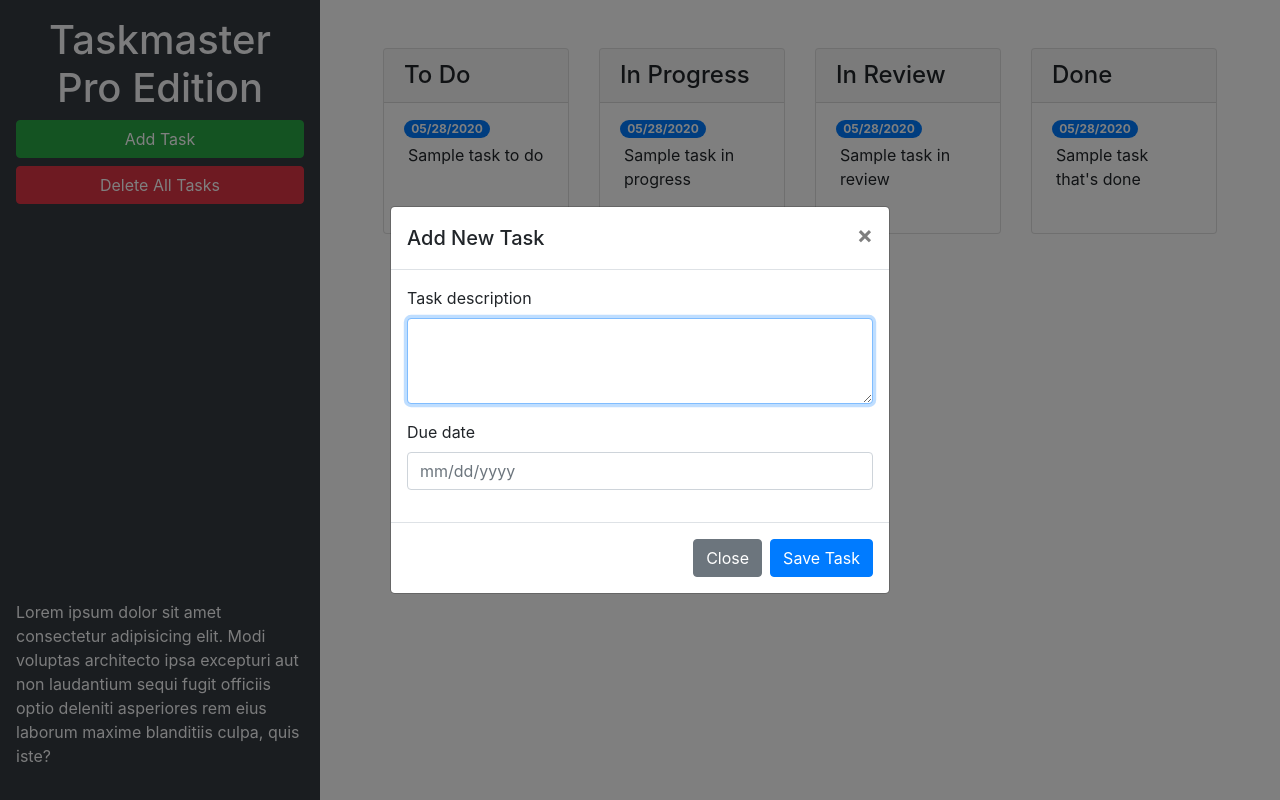
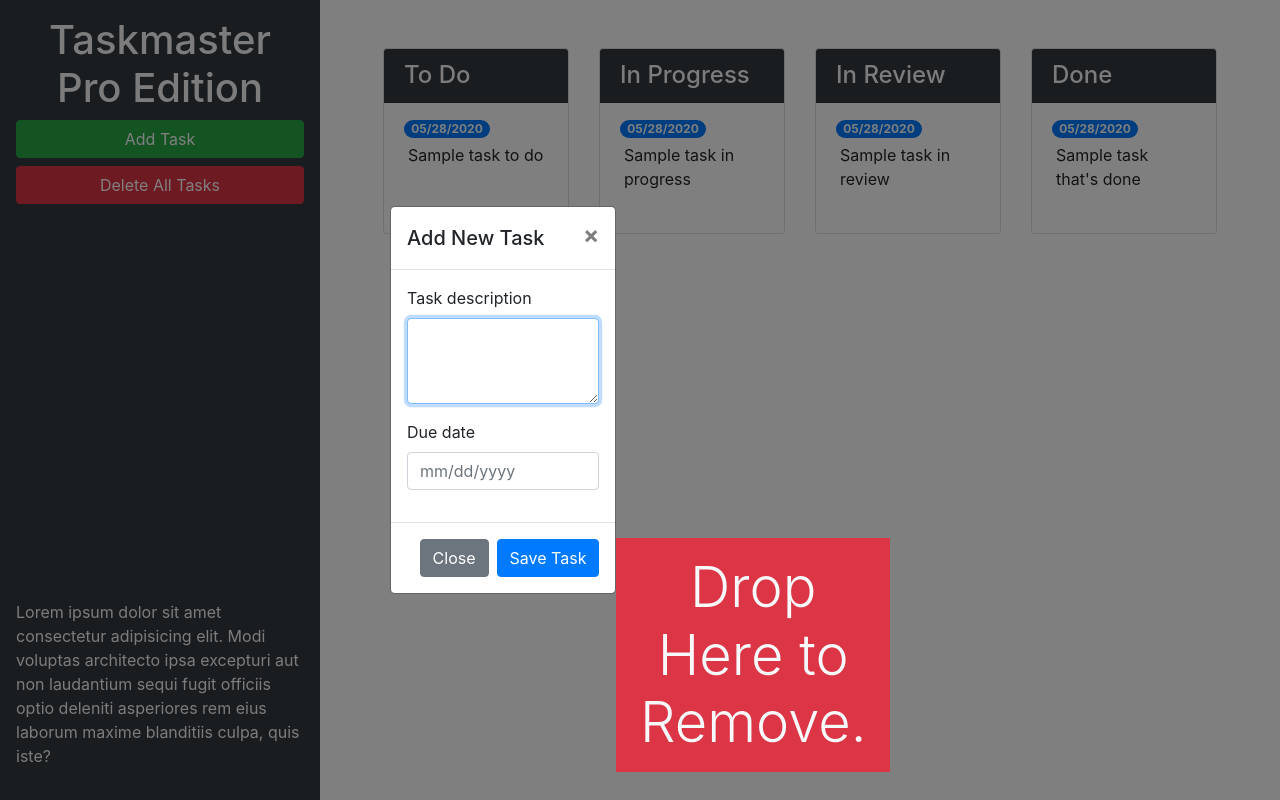
Before and after one commit to kakudiego/taskmaster-pro, a plain HTML site: page index.html in a window 1280 px wide. Both pictures are taken after a click on the button "Add Task". Drawn offline with nearby package versions, Linux system fonts and the light colour scheme.

Commit message:
not working, terrible lesson

```diff
--- a/index.html
+++ b/index.html
@@ -11,18 +11,17 @@
 
   <body>
     <div class="row min-vh-100 no-gutters">
-      <header class="col-12 col-lg-3 bg-dark text-light d-flex flex-column p-4 p-lg-3">
-        <h1 class="text-center">Taskmaster Pro Edition</h1>
+      <header class="col-12 col-lg-3 bg-dark text-light sticky-top d-flex flex-column p-4 p-lg-3">        <h1 class="text-center">Taskmaster Pro Edition</h1>
         <button id="create-task" class="btn btn-block btn-success" data-toggle="modal" data-target="#task-form-modal">Add Task</button>
         <button id="remove-tasks" class="btn btn-block btn-danger">Delete All Tasks</button>
-        <p class="mt-auto">Lorem ipsum dolor sit amet consectetur adipisicing elit. Modi voluptas architecto ipsa excepturi aut non laudantium sequi fugit officiis optio deleniti asperiores rem eius laborum maxime blanditiis culpa, quis iste?</p>
+        <p class="mt-auto d-none d-lg-block">Lorem ipsum dolor sit amet consectetur adipisicing elit. Modi voluptas architecto ipsa excepturi aut non laudantium sequi fugit officiis optio deleniti asperiores rem eius laborum maxime blanditiis culpa, quis iste?</p>
       </header>
-      <main class="col-12 col-lg-9">
+      <main class="col-12 col-lg-9 d-flex flex-column">
         <div class="m-5 row justify-content-around">
           <!-- todo start -->
           <div class="col-12 col-md-6 col-xl-3 mb-3">
             <div class="card">
-              <h4 class="card-header">To Do</h4>
+              <h4 class="card-header bg-dark text-light">To Do</h4>
               <ul id="list-toDo" class="list-group list-group-flush">
                 <li class="list-group-item">
                   <span class="badge badge-primary badge-pill">05/28/2020</span>
@@ -35,7 +34,7 @@
           <!-- in progress start -->
           <div class="col-12 col-md-6 col-xl-3 mb-3">
             <div class="card">
-              <h4 class="card-header">In Progress</h4>
+              <h4 class="card-header bg-dark text-light">In Progress</h4>
               <ul id="list-inProgress" class="list-group list-group-flush">
                 <li class="list-group-item">
                   <span class="badge badge-primary badge-pill">05/28/2020</span>
@@ -48,7 +47,7 @@
           <!-- in review start -->
           <div class="col-12 col-md-6 col-xl-3 mb-3">
             <div class="card">
-              <h4 class="card-header">In Review</h4>
+              <h4 class="card-header bg-dark text-light">In Review</h4>
               <ul id="list-inReview" class="list-group list-group-flush">
                 <li class="list-group-item">
                   <span class="badge badge-primary badge-pill">05/28/2020</span>
@@ -61,7 +60,7 @@
           <!-- done start -->
           <div class="col-12 col-md-6 col-xl-3 mb-3">
             <div class="card">
-              <h4 class="card-header">Done</h4>
+              <h4 class="card-header bg-dark text-light">Done</h4>
               <ul id="list-done" class="list-group list-group-flush">
                 <li class="list-group-item">
                   <span class="badge badge-primary badge-pill">05/28/2020</span>
@@ -71,6 +70,7 @@
             </div>
           </div>
           <!-- done end -->
+
 
           <!-- Modal -->
           <div class="modal fade" id="task-form-modal" tabindex="-1" role="dialog" aria-labelledby="task-form-modal" aria-hidden="true">
@@ -99,6 +99,11 @@
             <button type="button" class="btn btn-primary">Save Task</button>
           </div>
         </div>
+        <div id="trash" class="mt-auto">
+          <div class="w-100 bg-danger p-3 text-center text-light display-4">
+            Drop Here to Remove.
+          </div>
+        </div>
       </div>
     </div>
 
```
Lines whose indentation alone changed are shown as unchanged.
